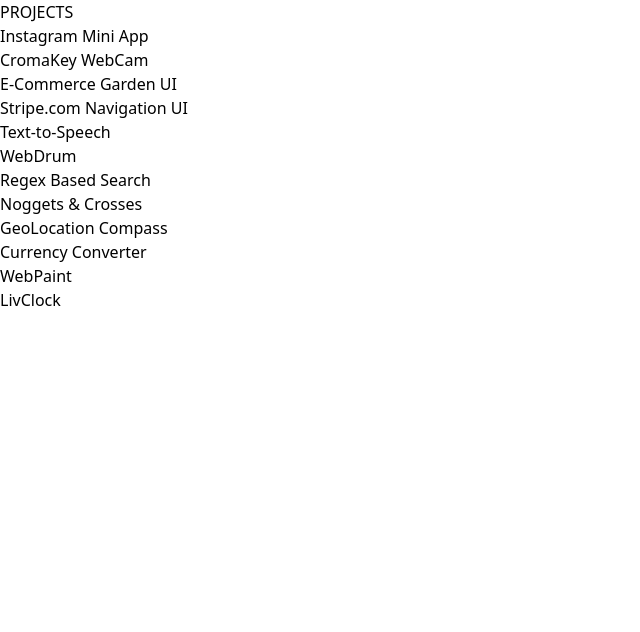
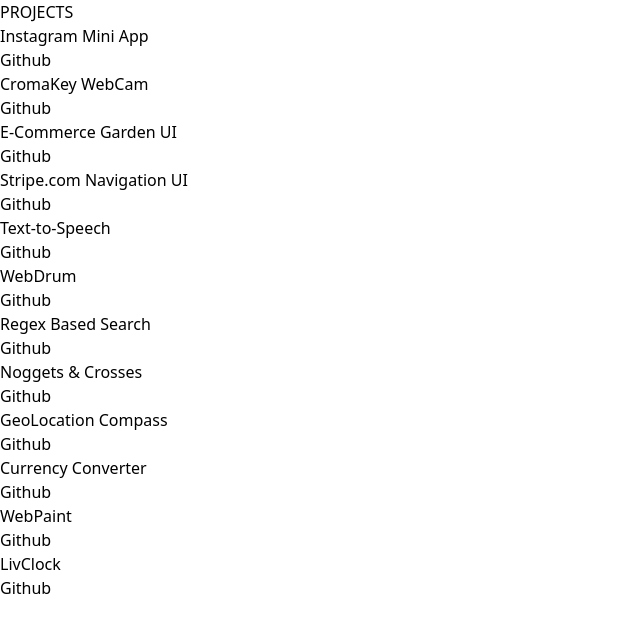
Before and after one commit to smoriginals/LiveProjects, a React (Vite) app in the folder frontend/: page / in a window 1280 px wide. Shown: the top 632 px of the page, without its empty margins (0-640 px from the left). Built offline with nearby package versions, Linux system fonts and the light colour scheme.

Commit message:
add github links

```diff
--- a/frontend/src/App.jsx
+++ b/frontend/src/App.jsx
@@ -14,25 +14,68 @@
 
                     <div className='flex h-full w-full items-center justify-start rounded-md bg-gray-800 pl-16 md:justify-center md:p-2'>
 
-                        <ul className='ulHover list-disc space-y-4 font-bold md:text-3xl'>
-                            <li className=' fadeanim hover:text-blue-600'><a href='https://smoriginals-river.onrender.com' target='_blank'>Instagram Mini App</a></li>
+                        <ul className='ulHover list-disc space-y-1 font-bold md:text-2xl'>
+
+
+                            <li className=' fadeanim hover:text-blue-600'><a href='https://smoriginals-river.onrender.com' target='_blank'>Instagram Mini App</a>
+                            </li>
+                            <a href='https://github.com/smoriginals/instagram-mini-clone' target='main' className='hover:text-gray-900'>Github</a>
+
                             <li className='fadeanim hover:text-blue-600'><a href='https://smoriginals.github.io/Web-Cam' target='_blank'>CromaKey WebCam</a></li>
+                            <a href='https://github.com/smoriginals/Web-Cam' target='main' className='hover:text-gray-900'>Github</a>
+
+
                             <li className='fadeanim hover:text-blue-600'><a href='https://anapp.vercel.app' target='_blank'>E-Commerce Garden UI</a></li>
+                            <a href='https://github.com/smoriginals/anapp' target='main' className='hover:text-gray-900'>Github</a>
+
+
                             <li className='fadeanim hover:text-blue-600'><a href='https://smoriginals.github.io/Smooth-Nav' target='_blank'>Stripe.com Navigation UI</a></li>
+                            <a href='https://github.com/smoriginals/Smooth-Nav' target='main' className='hover:text-gray-900'>Github</a>
+
+
                             <li className='fadeanim hover:text-blue-600'><a href='https://smoriginals.github.io/Text-to-Speech' target='_blank'>Text-to-Speech</a></li>
+                            <a href='https://github.com/smoriginals/Text-to-Speech' target='main' className='hover:text-gray-900'>Github</a>
+
+
                             <li className='fadeanim hover:text-blue-600'><a href='https://smoriginals.github.io/Web-Drump' target='_blank'>WebDrum</a></li>
+                            <a href='https://github.com/smoriginals/Web-Drump' target='main' className='hover:text-gray-900'>Github</a>
+
+
+
                         </ul>
                     </div>
 
 
                     <div className='flex h-full w-full items-center justify-start rounded-md bg-gray-800 pl-16 md:justify-center md:p-2'>
-                        <ul className='list-disc space-y-4 font-bold md:text-3xl'>
-                            <li className='fadeanim hover:text-blue-600'><a href='https://smoriginals.github.io/dropdown' target='_blank'>Regex Based Search</a></li>
+                        <ul className='list-disc space-y-1 font-bold md:text-2xl'>
+                            <li className='fadeanim hover:text-blue-600'>
+                                <a href='https://smoriginals.github.io/dropdown' target='_blank'>
+                                    Regex Based Search
+                                </a>
+                            </li>
+                            <a href='https://github.com/smoriginals/dropdown' target='main' className='hover:text-gray-900'>Github</a>
+
+
                             <li className='fadeanim hover:text-blue-600'><a href='https://smoriginals.github.io/Noughts-Crosses' target='_blank'>Noggets & Crosses</a></li>
+                            <a href='https://github.com/smoriginals/Noughts-Crosses' target='main' className='hover:text-gray-900'>Github</a>
+
+
                             <li className='fadeanim hover:text-blue-600'><a href='https://smoriginals.github.io/GeoLocation-Compass' target='_blank'>GeoLocation Compass</a></li>
+                            <a href='https://github.com/smoriginals/GeoLocation-Compass' target='main' className='hover:text-gray-900'>Github</a>
+
+
                             <li className='fadeanim hover:text-blue-600'><a href='https://smoriginals.github.io/Currency-Converter' target='_blank'>Currency Converter</a></li>
+                            <a href='https://github.com/smoriginals/Currency-Converter' target='main' className='hover:text-gray-900'>Github</a>
+
+
                             <li className='fadeanim hover:text-blue-600'><a href='https://smoriginals.github.io/Paint-Web' target='_blank'>WebPaint</a></li>
+                            <a href='https://github.com/smoriginals/Paint-Web' target='main' className='hover:text-gray-900'>Github</a>
+
+
                             <li className='fadeanim hover:text-blue-600'><a href='https://livclock.netlify.app' target='_blank'>LivClock</a></li>
+                            <a href='https://github.com/smoriginals/Clock' target='main' className='hover:text-gray-900'>Github</a>
+
+
                         </ul>
                     </div>
                 </div>
```
